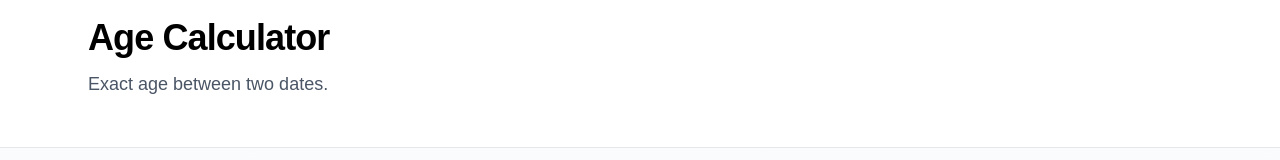
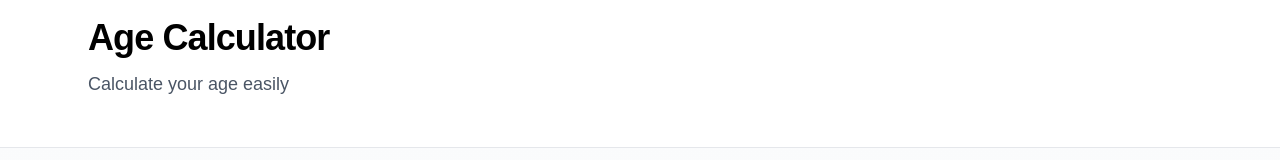
Before and after one commit to sanjaysingh0079/numrexo-app, a Next.js app: page /calculators/age in a window 1280 px wide. Shown: the part 155-315 px from the top of the page. Built offline with nearby package versions, Linux system fonts and the light colour scheme.

Commit message:
Fix age metadata error

```diff
--- a/app/calculators/age/page.tsx
+++ b/app/calculators/age/page.tsx
@@ -3,7 +3,10 @@ import { buildCalculatorMetadata } from "@/components/seo/calculator-metadata";
 import { getCalculatorMeta } from "@/config/calculators";
 import { AgeCalculatorClient } from "@/features/calculators/age/AgeCalculatorClient";
 
-const meta = getCalculatorMeta("age");
+const meta = {
+  title: "Age Calculator",
+  tagline: "Calculate your age easily",
+};
 
 export const metadata = buildCalculatorMetadata(meta);
 
```
